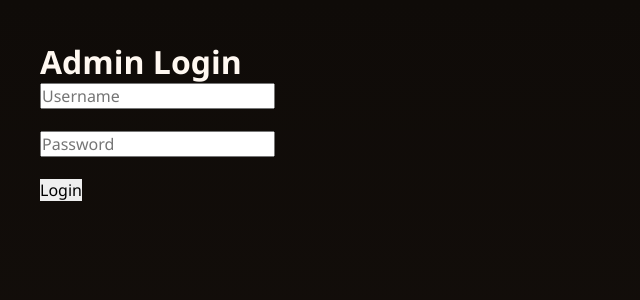
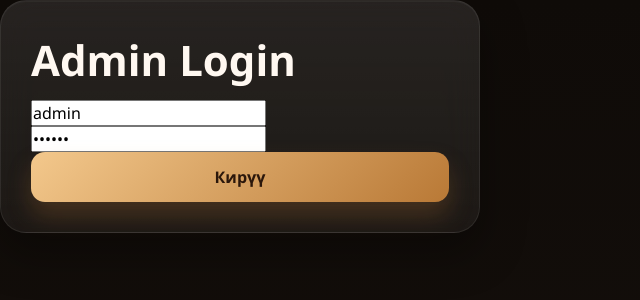
Before and after one commit to nurjigitov872-png/cafe-qr-system, a React (Vite) app in the folder frontend/: page /admin/login in a window 1280 px wide. Shown: the top 300 px of the page, without its empty margins (0-640 px from the left). Built offline with nearby package versions, Linux system fonts and the light colour scheme; no server answers.

Commit message:
fix admin token save

```diff
--- a/frontend/src/pages/AdminLogin.jsx
+++ b/frontend/src/pages/AdminLogin.jsx
@@ -1,60 +1,66 @@
 import React, { useState } from "react";
+import { useNavigate } from "react-router-dom";
 
 export default function AdminLogin() {
-  const [username, setUsername] = useState("");
-  const [password, setPassword] = useState("");
+  const [username, setUsername] = useState("admin");
+  const [password, setPassword] = useState("123456");
+  const [loading, setLoading] = useState(false);
+  const navigate = useNavigate();
 
-  const login = async () => {
+  const login = async (e) => {
+    e.preventDefault();
+
     try {
-      const res = await fetch(
-        `${import.meta.env.VITE_API_URL}/auth/login`,
-        {
+      setLoading(true);
+
+      const res = await fetch(`${import.meta.env.VITE_API_URL}/auth/login`, {
         method: "POST",
         headers: {
           "Content-Type": "application/json",
         },
-          body: JSON.stringify({
-            username: username,
-            password: password,
-          }),
-        }
-      );
+        body: JSON.stringify({ username, password }),
+      });
 
       const data = await res.json();
 
-      if (data.success) {
-        localStorage.setItem("admin", "true");
-        window.location.href = "/admin/dashboard";
-      } else {
-        alert(data.message);
+      if (!res.ok || !data.token) {
+        alert(data.message || "Логин же пароль туура эмес");
+        return;
       }
-    } catch (err) {
-      alert("Server error");
+
+      localStorage.setItem("admin_token", data.token);
+      localStorage.setItem("admin", JSON.stringify(data.admin));
+
+      navigate("/admin/dashboard", { replace: true });
+    } catch (error) {
+      alert("Серверге туташуу катасы");
+    } finally {
+      setLoading(false);
     }
   };
 
   return (
-    <div style={{ padding: "40px" }}>
+    <div className="center-page">
+      <form className="card auth-card" onSubmit={login}>
         <h1>Admin Login</h1>
 
         <input
-        placeholder="Username"
           value={username}
           onChange={(e) => setUsername(e.target.value)}
+          placeholder="Username"
         />
 
-      <br /><br />
-
         <input
-        type="password"
-        placeholder="Password"
           value={password}
           onChange={(e) => setPassword(e.target.value)}
+          placeholder="Password"
+          type="password"
         />
 
-      <br /><br />
-
-      <button onClick={login}>Login</button>
+        <button className="submit-btn" disabled={loading}>
+          {loading ? "Кирип жатат..." : "Кирүү"}
+        </button>
+      </form>
     </div>
   );
 }
```
Lines whose indentation alone changed are shown as unchanged.
